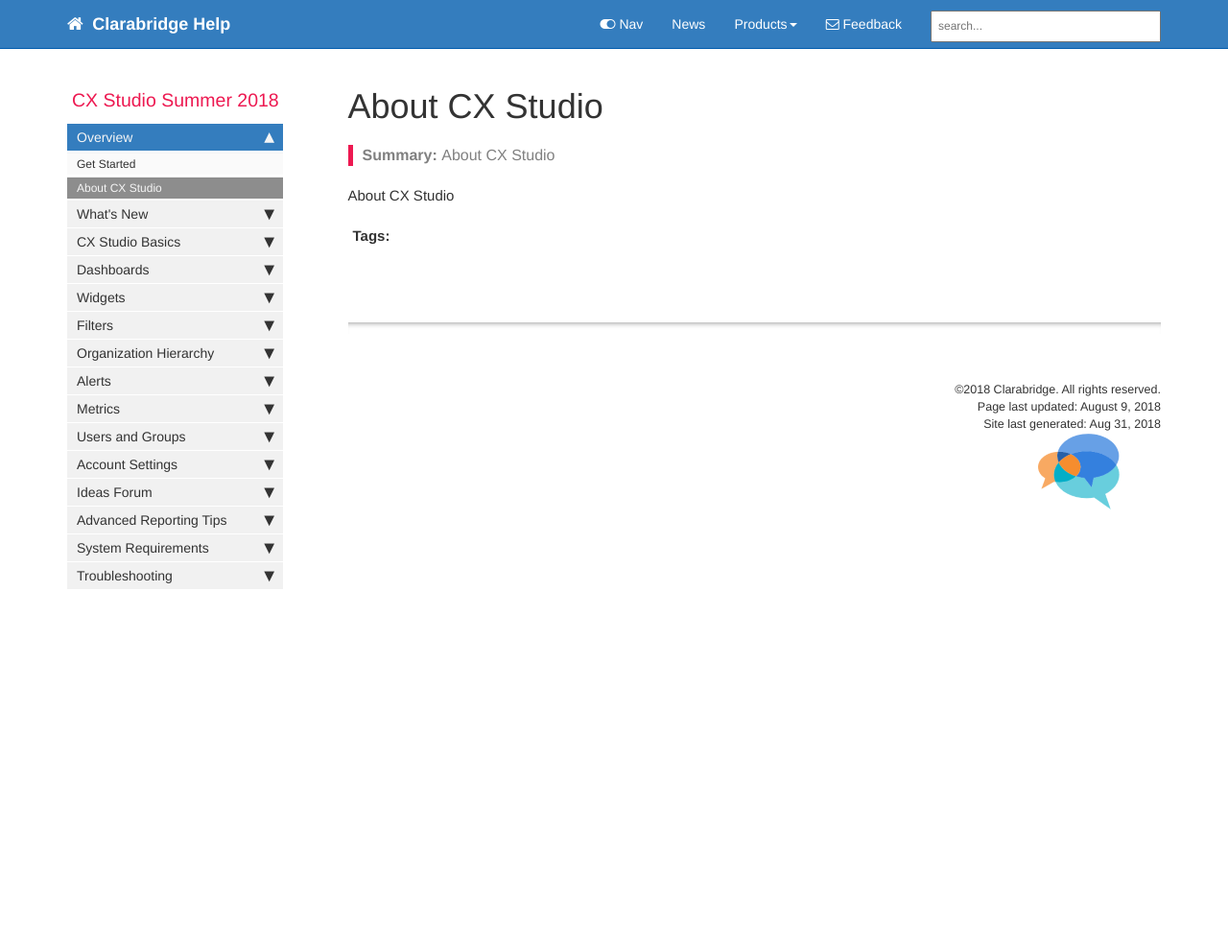
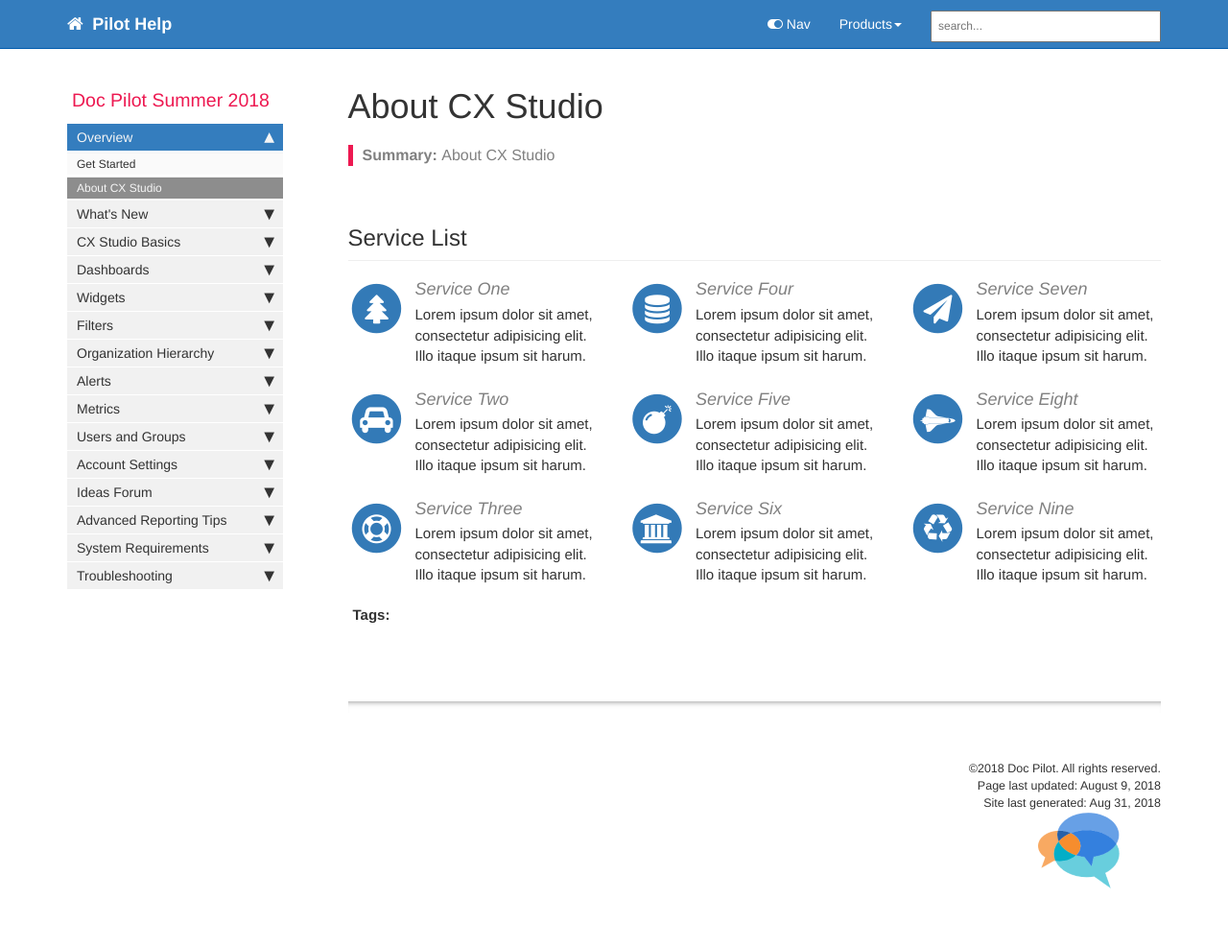
Before and after one commit to billyua/doc-pilot, a Jekyll site: the page built from pages/cxs/about-cx-studio.md, in a window 1280 px wide. Shown: the whole page at 96% size. Built offline with Jekyll 4.4.1, drawn with Linux system fonts in a browser that asks for light colours; nearby versions of some CDN libraries; comment, search, counter and statistics services are not loaded; before the commit the page ends 900 px from its top, so only the background shows below that.

Commit message:
updated homepage and top nav bar

```diff
--- a/_config.yml
+++ b/_config.yml
@@ -3,13 +3,13 @@ repository: billyua/doc-pilot
 output: web
 # this property is useful for conditional filtering of content that is separate from the PDF.
 
-topnav_title: Clarabridge Help
+topnav_title: Pilot Help
 # this appears on the top navigation bar next to the home button
 
-site_title: CX Studio Help
+site_title: Pilot Help
 # this appears in the html browser tab for the site title (seen mostly by search engines, not users)
 
-company_name: Clarabridge
+company_name: Doc Pilot
 # this appears in the footer
 
 github_editme_path:
@@ -35,12 +35,12 @@ exclude:
   - .gitignore
 # these are the files and directories that jekyll will exclude from the build
 
-feedback_subject_line: CX Studio Help
+feedback_subject_line: Doc Pilot
 
-feedback_email: billy.ua@gmail.com
+feedback_email:
 # used as a contact email for the Feedback link in the top navigation bar
 
-# feedback_disable: true
+feedback_disable: true
 # if you uncomment the previous line, the Feedback link gets removed
 
 # feedback_text: "Need help?"
--- a/_data/topnav.yml
+++ b/_data/topnav.yml
@@ -3,8 +3,6 @@
 topnav:
 - title: Topnav
   items:
-    - title: News
-      url: /news
 
 #Topnav dropdowns
 topnav_dropdowns:
--- a/pages/cxs/about-cx-studio.md
+++ b/pages/cxs/about-cx-studio.md
@@ -7,4 +7,123 @@ summary: "About CX Studio"
 sidebar: cxs
 permalink: about-cx-studio.html
 ---
-About CX Studio
+
+<div class="row">
+    <div class="col-lg-12">
+        <h2 class="page-header">Service List</h2>
+    </div>
+    <div class="col-md-4">
+        <div class="media">
+            <div class="pull-left">
+                <span class="fa-stack fa-2x">
+                      <i class="fa fa-circle fa-stack-2x text-primary"></i>
+                      <i class="fa fa-tree fa-stack-1x fa-inverse"></i>
+                </span>
+            </div>
+            <div class="media-body">
+                <h4 class="media-heading">Service One</h4>
+                <p>Lorem ipsum dolor sit amet, consectetur adipisicing elit. Illo itaque ipsum sit harum.</p>
+            </div>
+        </div>
+        <div class="media">
+            <div class="pull-left">
+                <span class="fa-stack fa-2x">
+                      <i class="fa fa-circle fa-stack-2x text-primary"></i>
+                      <i class="fa fa-car fa-stack-1x fa-inverse"></i>
+                </span>
+            </div>
+            <div class="media-body">
+                <h4 class="media-heading">Service Two</h4>
+                <p>Lorem ipsum dolor sit amet, consectetur adipisicing elit. Illo itaque ipsum sit harum.</p>
+            </div>
+        </div>
+        <div class="media">
+            <div class="pull-left">
+                <span class="fa-stack fa-2x">
+                      <i class="fa fa-circle fa-stack-2x text-primary"></i>
+                      <i class="fa fa-support fa-stack-1x fa-inverse"></i>
+                </span>
+            </div>
+            <div class="media-body">
+                <h4 class="media-heading">Service Three</h4>
+                <p>Lorem ipsum dolor sit amet, consectetur adipisicing elit. Illo itaque ipsum sit harum.</p>
+            </div>
+        </div>
+    </div>
+    <div class="col-md-4">
+        <div class="media">
+            <div class="pull-left">
+                <span class="fa-stack fa-2x">
+                      <i class="fa fa-circle fa-stack-2x text-primary"></i>
+                      <i class="fa fa-database fa-stack-1x fa-inverse"></i>
+                </span>
+            </div>
+            <div class="media-body">
+                <h4 class="media-heading">Service Four</h4>
+                <p>Lorem ipsum dolor sit amet, consectetur adipisicing elit. Illo itaque ipsum sit harum.</p>
+            </div>
+        </div>
+        <div class="media">
+            <div class="pull-left">
+                <span class="fa-stack fa-2x">
+                      <i class="fa fa-circle fa-stack-2x text-primary"></i>
+                      <i class="fa fa-bomb fa-stack-1x fa-inverse"></i>
+                </span>
+            </div>
+            <div class="media-body">
+                <h4 class="media-heading">Service Five</h4>
+                <p>Lorem ipsum dolor sit amet, consectetur adipisicing elit. Illo itaque ipsum sit harum.</p>
+            </div>
+        </div>
+        <div class="media">
+            <div class="pull-left">
+                <span class="fa-stack fa-2x">
+                      <i class="fa fa-circle fa-stack-2x text-primary"></i>
+                      <i class="fa fa-bank fa-stack-1x fa-inverse"></i>
+                </span>
+            </div>
+            <div class="media-body">
+                <h4 class="media-heading">Service Six</h4>
+                <p>Lorem ipsum dolor sit amet, consectetur adipisicing elit. Illo itaque ipsum sit harum.</p>
+            </div>
+        </div>
+    </div>
+    <div class="col-md-4">
+        <div class="media">
+            <div class="pull-left">
+                <span class="fa-stack fa-2x">
+                      <i class="fa fa-circle fa-stack-2x text-primary"></i>
+                      <i class="fa fa-paper-plane fa-stack-1x fa-inverse"></i>
+                </span>
+            </div>
+            <div class="media-body">
+                <h4 class="media-heading">Service Seven</h4>
+                <p>Lorem ipsum dolor sit amet, consectetur adipisicing elit. Illo itaque ipsum sit harum.</p>
+            </div>
+        </div>
+        <div class="media">
+            <div class="pull-left">
+                <span class="fa-stack fa-2x">
+                      <i class="fa fa-circle fa-stack-2x text-primary"></i>
+                      <i class="fa fa-space-shuttle fa-stack-1x fa-inverse"></i>
+                </span>
+            </div>
+            <div class="media-body">
+                <h4 class="media-heading">Service Eight</h4>
+                <p>Lorem ipsum dolor sit amet, consectetur adipisicing elit. Illo itaque ipsum sit harum.</p>
+            </div>
+        </div>
+        <div class="media">
+            <div class="pull-left">
+                <span class="fa-stack fa-2x">
+                      <i class="fa fa-circle fa-stack-2x text-primary"></i>
+                      <i class="fa fa-recycle fa-stack-1x fa-inverse"></i>
+                </span>
+            </div>
+            <div class="media-body">
+                <h4 class="media-heading">Service Nine</h4>
+                <p>Lorem ipsum dolor sit amet, consectetur adipisicing elit. Illo itaque ipsum sit harum.</p>
+            </div>
+        </div>
+    </div>
+</div>
```
Also changed, not shown: _data/sidebars/cxs.yml (+11 -3 lines), index.md (+36 -36 lines), pages/cxs/advanced-reporting-tips.md (added, +12 -0 lines), pages/cxs/cxs - Copy (8).md (deleted, +0 -12 lines), pages/cxs/cxs - Copy (9).md (deleted, +0 -12 lines), pages/cxs/quick-start.md (added, +22 -0 lines), pages/cxs/troubleshooting.md (+1 -2 lines).
